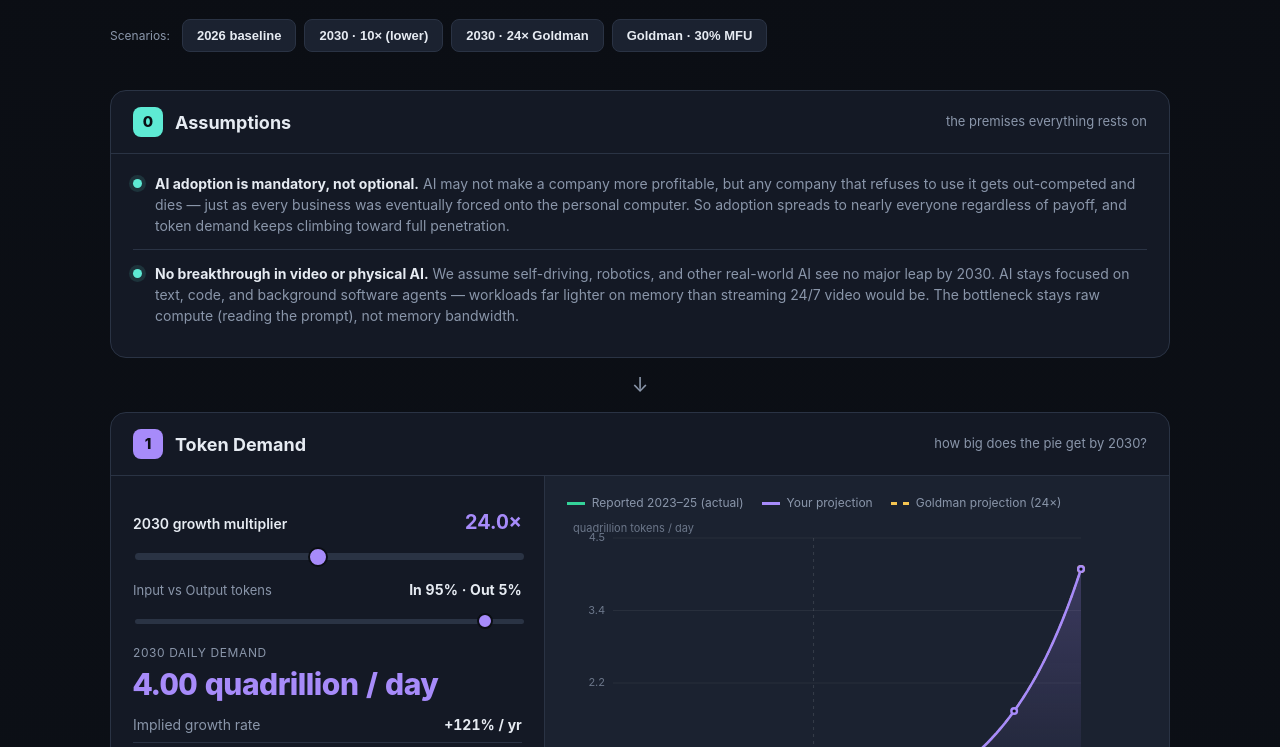
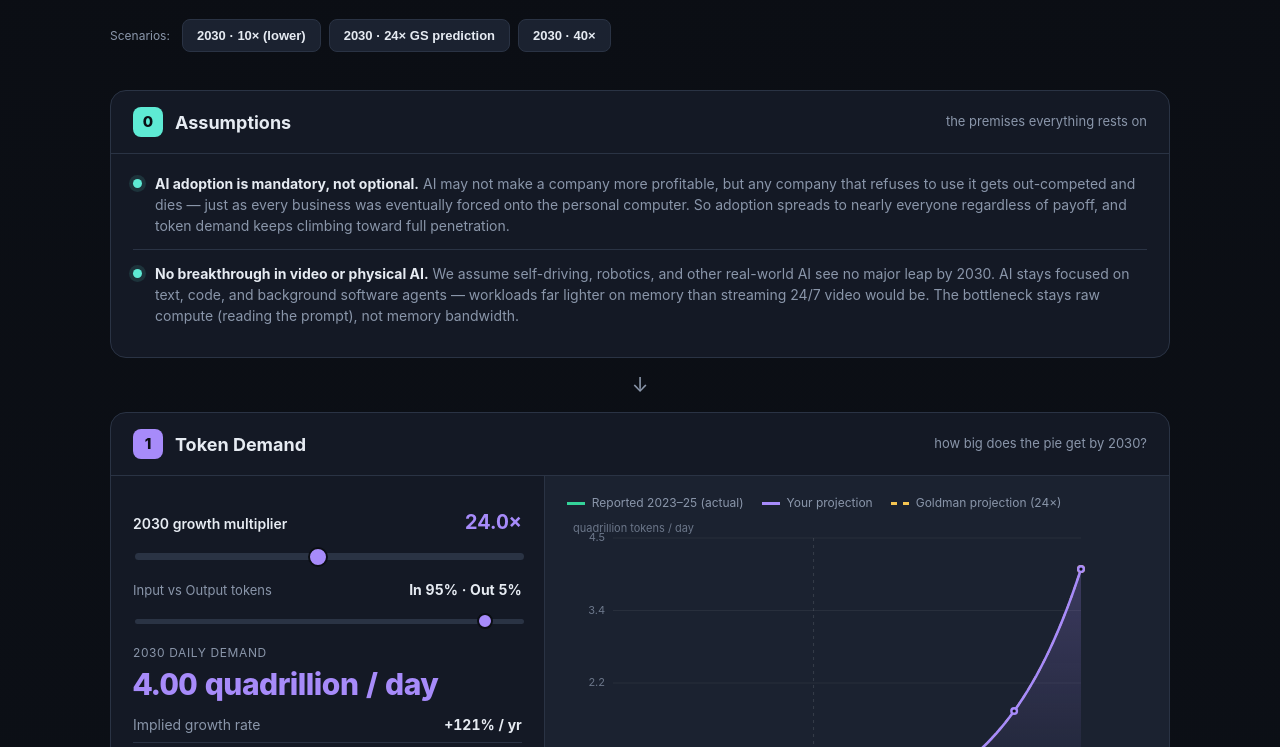
Before and after one commit to Mol2017/token-economy-model, a plain HTML site: page index.html in a window 1280 px wide. Shown: the part 137-884 px from the top of the page. Drawn offline with Linux system fonts and the light colour scheme.

Commit message:
Scenarios: 10x lower, 24x GS prediction, 40x
Co-Authored-By: Claude Opus 4.8 (1M context) <noreply@anthropic.com>

```diff
--- a/index.html
+++ b/index.html
@@ -127,10 +127,9 @@
   and watch it flow through the physics — tokens → GPUs → HBM, power &amp; the manufacturing limits that gate the buildout.</div>
   <div class="presets">
     <span class="lbl">Scenarios:</span>
-    <button onclick="preset('base')">2026 baseline</button>
     <button onclick="preset('low')">2030 · 10× (lower)</button>
-    <button onclick="preset('gs')">2030 · 24× Goldman</button>
-    <button onclick="preset('gs30')">Goldman · 30% MFU</button>
+    <button onclick="preset('gs')">2030 · 24× GS prediction</button>
+    <button onclick="preset('up')">2030 · 40×</button>
   </div>
 </header>
 
@@ -554,7 +553,7 @@ function preset(p){
   document.querySelectorAll('#chipsel button').forEach(x=>x.classList.toggle('on',x.dataset.tf==='9000'));
   selPwrYr=1.5; selPwrName='Solar + Wind';
   document.querySelectorAll('#powersel button').forEach(x=>x.classList.toggle('on',x.dataset.yr==='1.5'));
-  const cfg={ base:{mult:1,mfu:50}, low:{mult:10,mfu:50}, gs:{mult:24,mfu:50}, gs30:{mult:24,mfu:30} }[p];
+  const cfg={ low:{mult:10,mfu:50}, gs:{mult:24,mfu:50}, up:{mult:40,mfu:50} }[p];
   set('mult',cfg.mult); set('mfu',cfg.mfu);
   compute(); animateDemand();
 }
```
